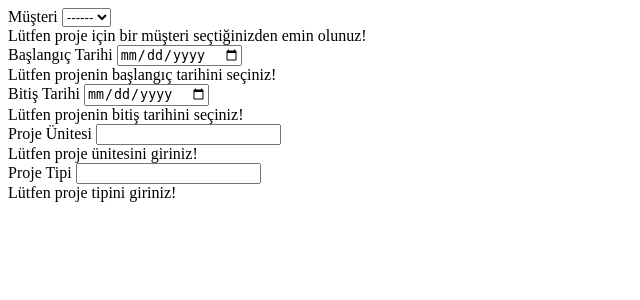
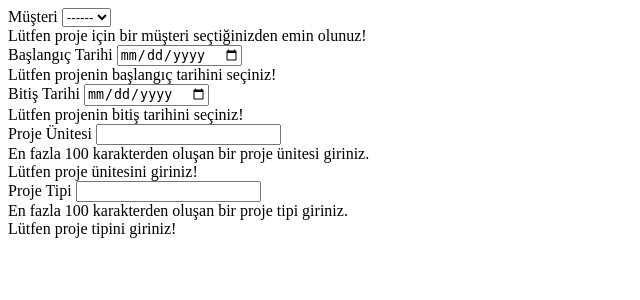
Before and after one commit to nazimcanislam/employee-log-screen, a Django app: template app/log_screen/templates/log_screen/include/forms/add/project.html in a window 1280 px wide. Shown: the top 300 px of the page, without its empty margins (0-640 px from the left). Run offline with Django 4.2, Linux system fonts and the light colour scheme; the template is opened without the code that fills it, so the values that code supplies are empty; parts of the project's set-up code (start-up, migrations or seed data) failed here and were passed over.

Commit message:
Added new help text

```diff
--- a/app/log_screen/templates/log_screen/include/forms/add/customer.html
+++ b/app/log_screen/templates/log_screen/include/forms/add/customer.html
@@ -1,10 +1,10 @@
 <!-- Customer name -->
 <div class="mb-3">
     <label for="customer-name-input" class="form-label">Müşteri Adı</label>
-    <input type="text" class="form-control" name="customer-name-input" id="customer-name-input" autocapitalize="words" minlength="3" aria-describedby="customer-name-help" value="{{ data.customer_name }}" required>
+    <input type="text" class="form-control" name="customer-name-input" id="customer-name-input" autocapitalize="words" minlength="3" maxlength="50" aria-describedby="customer-name-help" value="{{ data.customer_name }}" required>
 
     <div id="customer-name-help" class="form-text">
-        Lütfen en az 3 karakter uzunluğunda bir ad giriniz.
+        Lütfen en az 3, en fazla 50 karakter uzunluğunda bir ad giriniz.
     </div>
 
     <div class="invalid-feedback">
--- a/app/log_screen/templates/log_screen/include/forms/add/project.html
+++ b/app/log_screen/templates/log_screen/include/forms/add/project.html
@@ -34,7 +34,11 @@
 
 <div class="mb-3">
     <label for="project-business-unit-input" class="form-label">Proje Ünitesi</label>
-    <input type="text" class="form-control" name="project-business-unit-input" id="project-business-unit-input" value="{{ data.project_business_unit }}" required>
+    <input type="text" class="form-control" name="project-business-unit-input" id="project-business-unit-input" maxlength="100" value="{{ data.project_business_unit }}" aria-describedby="project-business-unit-help" required>
+
+    <div id="project-business-unit-help" class="form-text">
+        En fazla 100 karakterden oluşan bir proje ünitesi giriniz.
+    </div>
 
     <div class="invalid-feedback">
         Lütfen proje ünitesini giriniz!
@@ -43,7 +47,11 @@
 
 <div class="mb-3">
     <label for="project-type-input" class="form-label">Proje Tipi</label>
-    <input type="text" class="form-control" name="project-type-input" id="project-type-input" value="{{ data.project_type }}" required>
+    <input type="text" class="form-control" name="project-type-input" id="project-type-input" value="{{ data.project_type }}" aria-describedby="project-type-input-help" required>
+
+    <div id="project-type-input-help" class="form-text">
+        En fazla 100 karakterden oluşan bir proje tipi giriniz.
+    </div>
 
     <div class="invalid-feedback">
         Lütfen proje tipini giriniz!
```
